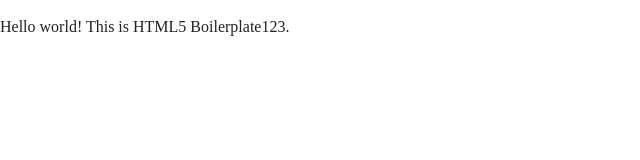
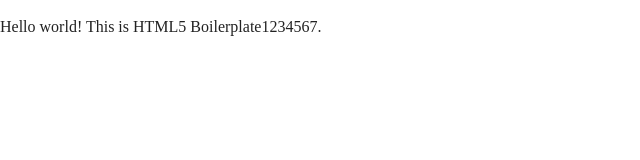
Before and after one commit to sergeyman/My_Landing_Page_2, a plain HTML site: page index.html in a window 1280 px wide. Shown: the full height of the page, 0-640 px from the left. Drawn offline with nearby package versions, Linux system fonts and the light colour scheme.

Commit message:
Test commit for push from job station (change index.html)

```diff
--- a/index.html
+++ b/index.html
@@ -23,7 +23,7 @@
   <![endif]-->
 
   <!-- Add your site or application content here -->
-  <p>Hello world! This is HTML5 Boilerplate123.</p>
+  <p>Hello world! This is HTML5 Boilerplate1234567.</p>
   <script src="js/vendor/modernizr-3.7.1.min.js"></script>
   <script src="https://code.jquery.com/jquery-3.4.1.min.js" integrity="sha256-CSXorXvZcTkaix6Yvo6HppcZGetbYMGWSFlBw8HfCJo=" crossorigin="anonymous"></script>
   <script>window.jQuery || document.write('<script src="js/vendor/jquery-3.4.1.min.js"><\/script>')</script>
```
